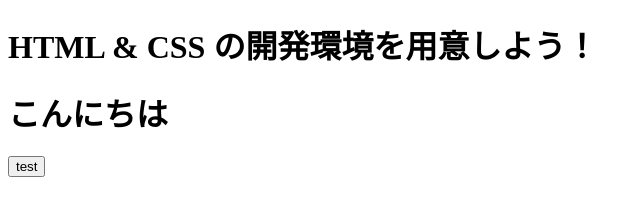
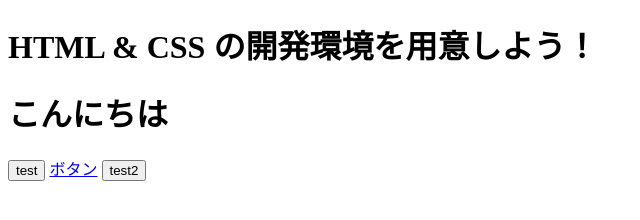
Before and after one commit to taichi-yano/gitGUI, a plain HTML site: page WebPageMakeing/index.html in a window 1280 px wide. Shown: the whole page, without its empty margins (0-640 px from the left). Drawn offline with Linux system fonts and the light colour scheme; files whose address does not match are found by name.

Commit message:
18回目

```diff
--- a/WebPageMakeing/index.html
+++ b/WebPageMakeing/index.html
@@ -4,10 +4,17 @@
     <meta charset="utf-8">
     <title>Progate</title>
     <script src="file:///C:/GitHubCode/WebPageMakeing/js/main.js"></script>
+    <script>
+      function js_alert() {
+        alert("Pushed");
+      }
+    </script>
   </head>
   <body>
     <h1 class="title">HTML & CSS の開発環境を用意しよう！</h1>
     <h1>こんにちは</h1>
     <input type="button" id="test" value="test" onclick="showSum();" />
+    <a href="#" onclick="js_alert()">ボタン</a>
+    <input type="button" id="test2" value="test2" onclick="js_alert();" />
   </body>
 </html>
```
